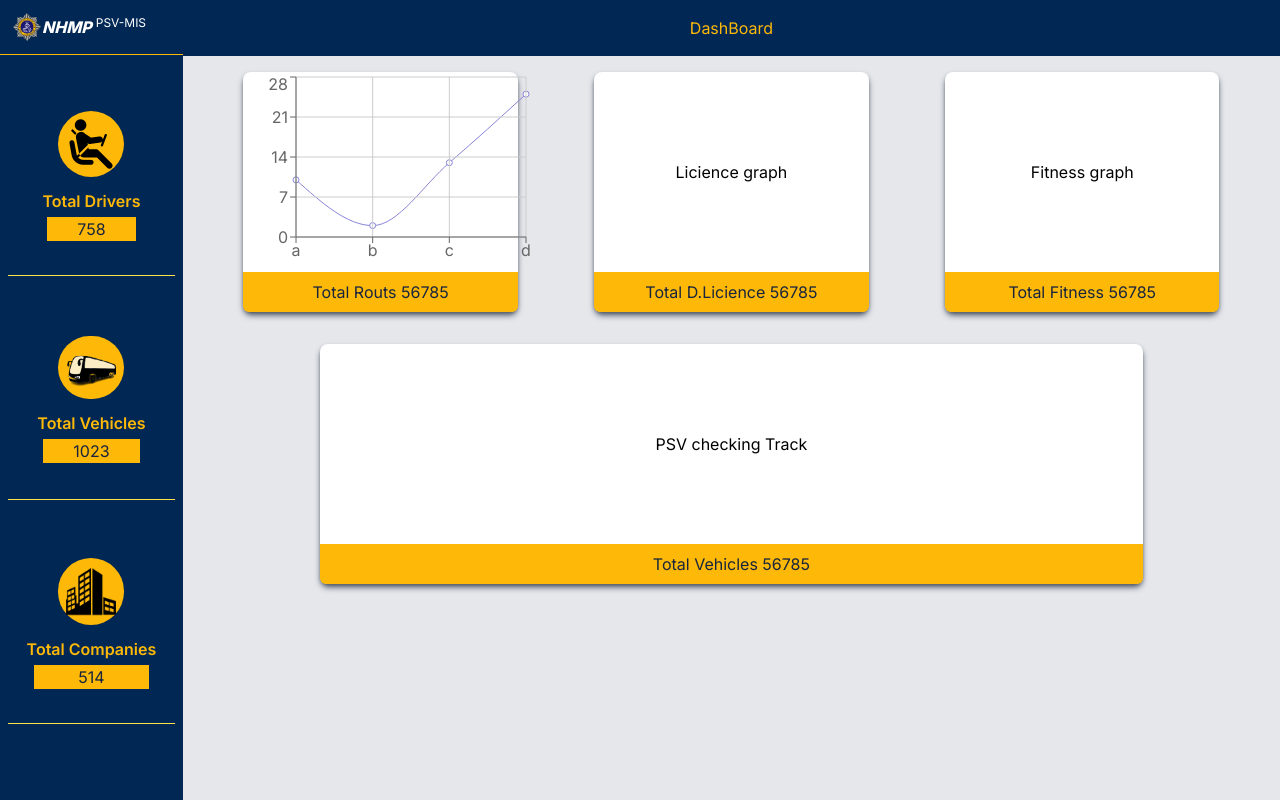
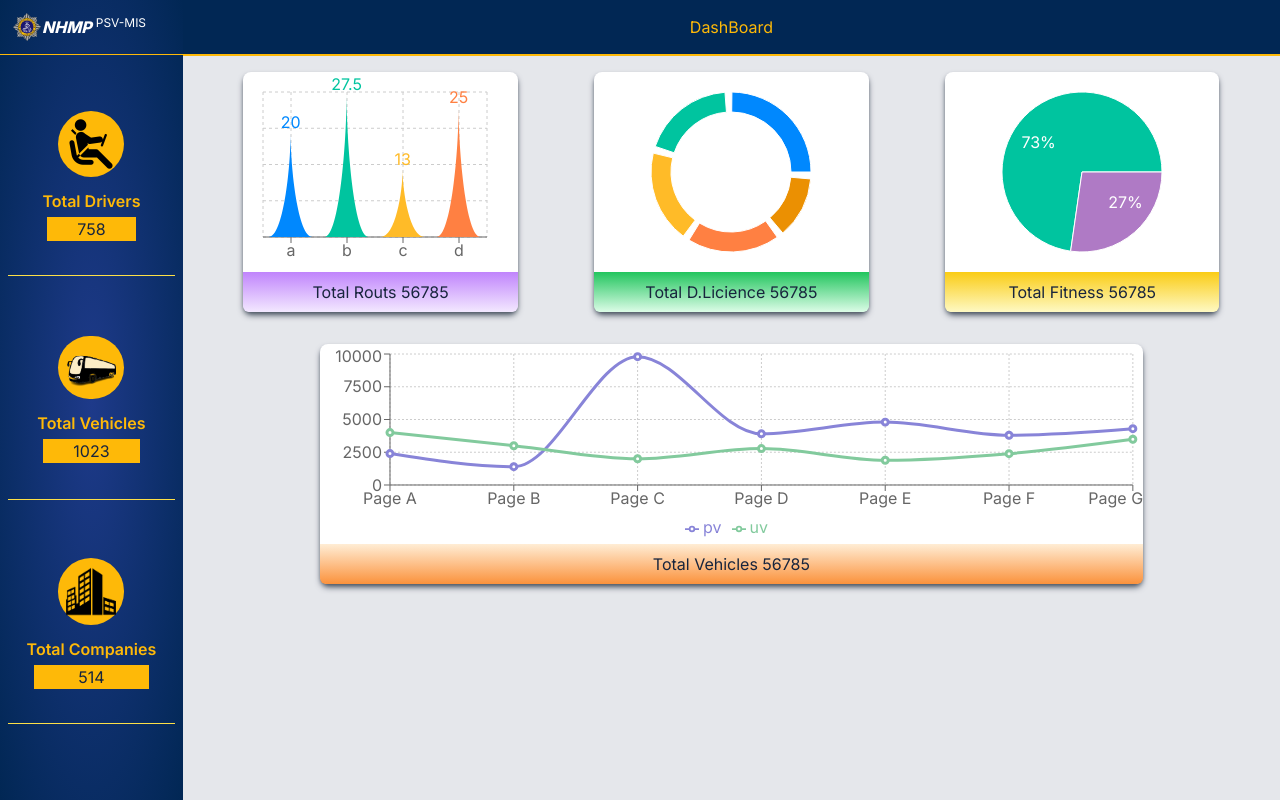
Before and after one commit to shaibi426/psv-web, a Next.js app: page / in a window 1280 px wide. Built offline with nearby package versions, Linux system fonts and the light colour scheme.

Commit message:
Basic ui

```diff
--- /dev/null
+++ b/app/components/graphs/TrackingGraph.tsx
@@ -0,0 +1,75 @@
+"use client"
+import React, { PureComponent } from 'react';
+import { AreaChart, Area, XAxis, YAxis, CartesianGrid, Tooltip, ResponsiveContainer } from 'recharts';
+
+const data = [
+  {
+    name: 'Page A',
+    uv: 4000,
+    pv: 2400,
+    amt: 2400,
+  },
+  {
+    name: 'Page B',
+    uv: 3000,
+    pv: 1398,
+    amt: 2210,
+  },
+  {
+    name: 'Page C',
+    uv: 2000,
+    pv: 9800,
+    amt: 2290,
+  },
+  {
+    name: 'Page D',
+    uv: 2780,
+    pv: 3908,
+    amt: 2000,
+  },
+  {
+    name: 'Page E',
+    uv: 1890,
+    pv: 4800,
+    amt: 2181,
+  },
+  {
+    name: 'Page F',
+    uv: 2390,
+    pv: 3800,
+    amt: 2500,
+  },
+  {
+    name: 'Page G',
+    uv: 3490,
+    pv: 4300,
+
+  },
+];
+
+export default function TrackinGraph(){
+    return(
+            <ResponsiveContainer width="100%" height="100%">
+              <AreaChart
+                width={500}
+                height={400}
+                data={data}
+                margin={{
+                  top: 10,
+                  right: 30,
+                  left: 0,
+                  bottom: 0,
+                }}
+              >
+                <CartesianGrid strokeDasharray="3 3" />
+                <XAxis dataKey="name" />
+                <YAxis />
+                <Tooltip />
+                <Area type="monotone" dataKey="uv" stackId="1" stroke="#8884d8" fill="#8884d8" />
+                <Area type="monotone" dataKey="pv" stackId="1" stroke="#82ca9d" fill="#82ca9d" />
+                <Area type="monotone" dataKey="amt" stackId="1" stroke="#ffc658" fill="#ffc658" />
+              </AreaChart>
+            </ResponsiveContainer>
+          );
+
+}
--- /dev/null
+++ b/app/components/graphs/Trackingline.tsx
@@ -0,0 +1,75 @@
+"use client"
+import React, { PureComponent } from 'react';
+import { LineChart, Line, XAxis, YAxis, CartesianGrid, Tooltip, Legend, ResponsiveContainer } from 'recharts';
+
+const data = [
+  {
+    name: 'Page A',
+    uv: 4000,
+    pv: 2400,
+    amt: 2400,
+  },
+  {
+    name: 'Page B',
+    uv: 3000,
+    pv: 1398,
+    amt: 2210,
+  },
+  {
+    name: 'Page C',
+    uv: 2000,
+    pv: 9800,
+    amt: 2290,
+  },
+  {
+    name: 'Page D',
+    uv: 2780,
+    pv: 3908,
+    amt: 2000,
+  },
+  {
+    name: 'Page E',
+    uv: 1890,
+    pv: 4800,
+    amt: 2181,
+  },
+  {
+    name: 'Page F',
+    uv: 2390,
+    pv: 3800,
+    amt: 2500,
+  },
+  {
+    name: 'Page G',
+    uv: 3490,
+    pv: 4300,
+    amt: 2100,
+  },
+];
+
+export default function TrackinLineGraph(){
+    return(
+        <ResponsiveContainer width="100%" height="100%">
+        <LineChart
+          width={500}
+          height={300}
+          data={data}
+          margin={{
+            top: 10,
+            right: 10,
+            left: 10,
+            bottom: 5,
+          }}
+        >
+          <CartesianGrid strokeDasharray="2 2" />
+          <XAxis dataKey="name" />
+          <YAxis />
+          <Tooltip />
+          <Legend />
+          <Line type="monotone" dataKey="pv" stroke="#8884d8" strokeWidth={3}  activeDot={{ r: 8 }} />
+          <Line type="monotone" dataKey="uv" stroke="#82ca9d" strokeWidth={3} />
+        </LineChart>
+      </ResponsiveContainer>
+          );
+
+}
--- /dev/null
+++ b/app/components/graphs/fitnessgraph.tsx
@@ -0,0 +1,44 @@
+"use client"
+import React, { PureComponent } from 'react';
+import { PieChart, Pie, Sector, Cell, ResponsiveContainer } from 'recharts';
+
+const data = [
+  { name: 'Group A', value: 800 },
+  { name: 'Group B', value: 300 },
+
+];
+
+const COLORS = [ '#00C49F', '#AF7AC5','#FFBE28', '#FF8042','#0088FE'];
+
+const RADIAN = Math.PI / 180;
+const renderCustomizedLabel = ({ cx, cy, midAngle, innerRadius, outerRadius, percent, index }) => {
+  const radius = innerRadius + (outerRadius - innerRadius) * 0.5;
+  const x = cx + radius * Math.cos(-midAngle * RADIAN);
+  const y = cy + radius * Math.sin(-midAngle * RADIAN); return (
+    <text x={x} y={y} fill="white" textAnchor={x > cx ? 'start' : 'end'} dominantBaseline="central">
+      {`${(percent * 100).toFixed(0)}%`}
+    </text>
+  );
+};
+  export default function FitnessGrph(){
+    return(
+        <ResponsiveContainer width="100%" height="100%">
+        <PieChart width={400} height={400}>
+          <Pie
+            data={data}
+            cx="50%"
+            cy="50%"
+            labelLine={false}
+            label={renderCustomizedLabel}
+            outerRadius={80}
+            fill="#8884d8"
+            dataKey="value"
+          >
+            {data.map((entry, index) => (
+              <Cell key={`cell-${index}`} fill={COLORS[index % COLORS.length]} />
+            ))}
+          </Pie>
+        </PieChart>
+      </ResponsiveContainer>
+    )
+  }
--- /dev/null
+++ b/app/components/graphs/liciencePiegraph.tsx
@@ -0,0 +1,36 @@
+"use client"
+import { PieChart, Pie, Sector, Cell, ResponsiveContainer } from 'recharts';
+
+const data = [
+  { name: 'Group A', value: 400 },
+  { name: 'Group B', value: 300 },
+  { name: 'Group C', value: 300 },
+  { name: 'Group E', value: 300 },
+  { name: 'Group G', value: 200 },
+];
+const COLORS = ['#0088FE', '#00C49F', '#FFBB28', '#FF8042','#EB9002'];
+
+export default function LicienceGraph(){
+    return(
+        <ResponsiveContainer>
+
+        <PieChart width={400} height={400} >
+        <Pie
+          data={data}
+
+          innerRadius={60}
+          outerRadius={80}
+          fill="#8884d8"
+          paddingAngle={5}
+          dataKey="value"
+          >
+          {data.map((entry, index) => (
+              <Cell key={`cell-${index}`} fill={COLORS[index % COLORS.length]} />
+              ))}
+        </Pie>
+
+      </PieChart>
+    </ResponsiveContainer>
+    );
+
+}
--- a/app/components/graphs/routeGraph.tsx
+++ b/app/components/graphs/routeGraph.tsx
@@ -1,20 +1,49 @@
 "use client"
-import { LineChart,Line,CartesianGrid, XAxis, YAxis } from "recharts"
+
+import {  BarChart, Bar, Cell, XAxis, YAxis, ResponsiveContainer,CartesianGrid,Tooltip,Legend} from "recharts"
 
 export default function RoutGraph() {
     const data =[
-        {'name':'a',value:10},
-        {'name':'b',value:2},
+        {'name':'a',value:20},
+        {'name':'b',value:27.5},
         {'name':'c',value:13},
         {'name':'d',value:25},
     ]
+    const colors = ['#0088FE', '#00C49F', '#FFBB28', '#FF8042', 'red', 'pink'];
+    const getPath = (x, y, width, height) => {
+      return `M${x},${y + height}C${x + width / 3},${y + height} ${x + width / 2},${y + height / 3}
+      ${x + width / 2}, ${y}
+      C${x + width / 2},${y + height / 3} ${x + (2 * width) / 3},${y + height} ${x + width}, ${y + height}
+      Z`;
+    };
+
+    const TriangleBar = (props) => {
+      const { fill, x, y, width, height } = props;
+
+      return <path d={getPath(x, y, width, height)} stroke="none" fill={fill} />;
+    };
     return (
-      <div className='flex justify-center items-center  m-2 p-2'>
-        <LineChart width={300} height={200} data={data}>
-          <Line type="monotone" dataKey="value" stroke="#8884d8" />
-          <CartesianGrid stroke="#ccc" />
-          <XAxis dataKey="name" />
-          <YAxis />
-        </LineChart>
-      </div>
+      <ResponsiveContainer width="100%" height="100%">
+          <BarChart
+      width={500}
+      height={300}
+      data={data}
+      margin={{
+        top: 20,
+        right: 30,
+        left: 20,
+        bottom: 5,
+      }}
+    >
+      <CartesianGrid strokeDasharray="3 3" />
+      <XAxis dataKey="name" />
+
+      <Bar dataKey="value" fill="#8884d8" shape={<TriangleBar />} label={{ position: 'top' }}>
+        {data.map((entry, index) => (
+          <Cell key={`cell-${index}`} fill={colors[index % 20]} />
+        ))}
+      </Bar>
+    </BarChart>
+      </ResponsiveContainer>
+
     );}
--- a/app/components/header.tsx
+++ b/app/components/header.tsx
@@ -5,6 +5,10 @@ import driver from './assests/driver.png'
 import company from './assests/company.png'
 import psv from './assests/bus.png'
 import RoutGraph from './graphs/routeGraph'
+import LicienceGraph from "./graphs/liciencePiegraph";
+import FitnessGrph from "./graphs/fitnessgraph";
+import TrackinGraph from "./graphs/TrackingGraph";
+import TrackinLineGraph from "./graphs/Trackingline";
 
 export default function Header() {
   return (
@@ -12,7 +16,7 @@ export default function Header() {
       {/* ------------------------------------------main body */}
       <div className="bg-gray-300 h-screen flex flex-row ">
         {/* ------------------------------------------side bar */}
-        <div className="bg-pmpblue3 w-2/12  flex flex-col justify-start items-center">
+        <div className="bg-pmpblue3 bg-gradient-radial to-pmpblue3 from-blue-900 w-2/12  flex flex-col justify-start items-center">
           <div className="  h-14 w-full">
             <div className=" justify-start items-center flex flex-row p-3 border-b border-b-pmpyellow">
               <div>
@@ -61,7 +65,7 @@ export default function Header() {
         {/* ------------------------------------------dashboard container */}
         <div className="bg-gray-200 w-full">
           {/* ------------------------------------------header */}
-          <div className="bg-pmpblue3 w-full h-14 text-pmpyellow flex justify-center items-center">DashBoard</div>
+          <div className="bg-pmpblue3 w-full h-14 border-pmpyellow border-b-2 text-pmpyellow flex justify-center items-center">DashBoard</div>
           {/* ----------------------------------------------------body */}
           <div className="flex flex-wrap flex-row items-center justify-evenly">
             <div className="graph-div">
@@ -69,19 +73,29 @@ export default function Header() {
               <div className=" graph-body ">
                 <RoutGraph />
               </div>
-              <div className="graph-footer">Total Routs  56785</div>
+              <div className="graph-footer bg-gradient-to-t from-purple-100 to-purple-400">Total Routs  56785</div>
             </div>
             <div className="graph-div">
-              <div className=" graph-body"> Licience graph</div>
-              <div className="graph-footer">Total D.Licience 56785</div>
+              {/* ====================================licience gragh */}
+              <div className=" graph-body">
+                <LicienceGraph />
+              </div>
+              <div className="graph-footer bg-gradient-to-t from-green-100 to-green-500">Total D.Licience 56785</div>
             </div>
             <div className="graph-div">
-              <div className=" graph-body"> Fitness graph</div>
-              <div className="graph-footer">Total Fitness  56785</div>
+              {/* ======================fitness Graph */}
+              <div className=" graph-body">
+              <FitnessGrph />
+              </div>
+              <div className="graph-footer ">Total Fitness  56785</div>
             </div>
             <div className="bg-white w-3/4 h-60 rounded-lg m-4 shadow-md shadow-gray-600">
-              <div className=" graph-body"> PSV checking Track</div>
-              <div className="graph-footer">Total Vehicles 56785</div>
+            {/* ============================================tracking Graph */}
+              <div className=" graph-body">
+                {/* <TrackinGraph /> */}
+                <TrackinLineGraph />
+              </div>
+              <div className="graph-footer bg-gradient-to-b from-orange-100 to-orange-400">Total Vehicles 56785</div>
             </div>
           </div>
         </div>
--- a/app/globals.css
+++ b/app/globals.css
@@ -10,7 +10,7 @@
     @apply bg-white w-1/4 h-60 rounded-lg m-4 shadow-md shadow-gray-600
   }
   .graph-footer{
-    @apply flex justify-center  items-center bg-pmpyellow h-1/6 w-full rounded-b-md  text-pmpblue text-center
+    @apply flex justify-center  items-center bg-gradient-to-t from-yellow-100 to-yellow-400 h-1/6 w-full rounded-b-md  text-pmpblue text-center
   }
   .graph-body{
   @apply h-5/6 flex justify-center items-center
```
